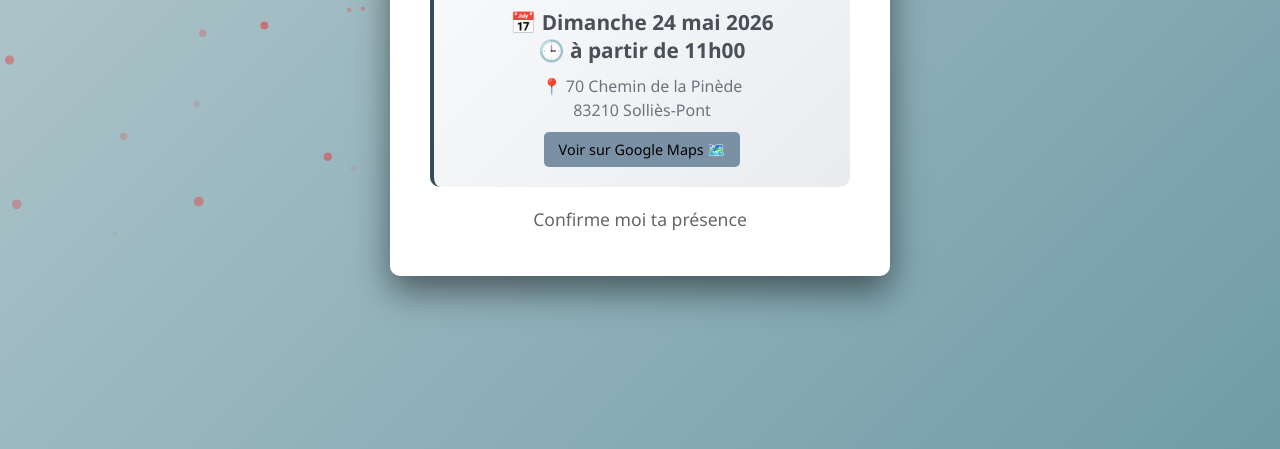
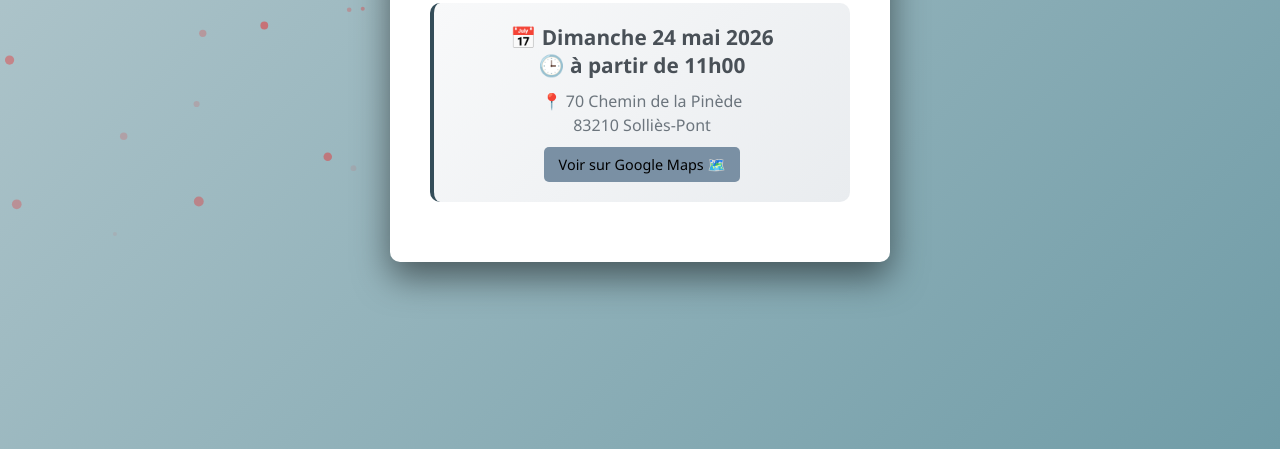
Before and after one commit to Dim-Vlad/Annif-Dim, a plain HTML site: page index.html in a window 1280 px wide. Shown: the part 351-800 px from the top of the page. Drawn offline with nearby package versions, Linux system fonts and the light colour scheme.

Commit message:
Cloture+1

```diff
--- a/index.html
+++ b/index.html
@@ -370,7 +370,7 @@
             </a>
         </div>
 
-        <p class="subtitle">Confirme moi ta présence</p>
+        <!-- <p class="subtitle">Confirme moi ta présence</p> -->
 
         <!-- <form id="anniversaireForm">
             <div class="form-group">
```
